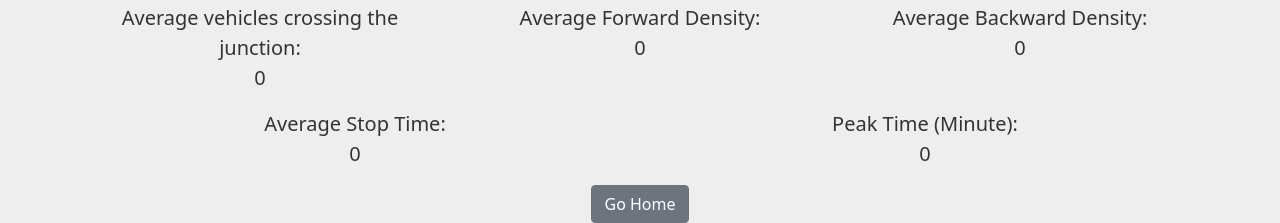
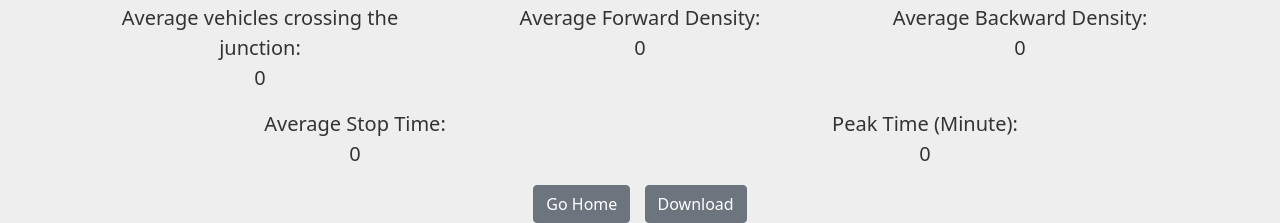
Before and after one commit to Gautam-J/Traffic-Analysis, a Flask app: page /detection in a window 1280 px wide. Shown: the part 918-1141 px from the top of the page. Run offline with Flask 2, Linux system fonts and the light colour scheme; parts of the project's set-up code (start-up, migrations or seed data) failed here and were passed over.

Commit message:
update client add download

```diff
--- a/server.py
+++ b/server.py
@@ -18,7 +18,7 @@ from deep_sort.detection import Detection
 from deep_sort.tracker import Tracker
 from tools import generate_detections as gdet
 
-from flask import Flask, Response, render_template, request, redirect, url_for
+from flask import Flask, Response, render_template, request, redirect, url_for, send_file
 import urllib.request
 
 WEIGHTS = './checkpoints/yolov4-tiny-416'
@@ -108,6 +108,11 @@ def detection():
     return render_template('detection.html')
 
 
+@app.route('/download')
+def download():
+    return send_file(os.path.join(upload_dir, 'out.avi'), as_attachment=True)
+
+
 def stream():
     global count, movingVehicles, stoppedVehicles, currentForwardDensity, currentBackwardDensity, fps
     global peakTimeStart, averageDensityForwardMean, averageDensityBackwardMean, averageVehiclesMean, averageStopTime
@@ -124,9 +129,12 @@ def stream():
     fps = '0'
 
     videoCapture = cv2.VideoCapture("temp/video.mp4")
+    width = int(videoCapture.get(cv2.CAP_PROP_FRAME_WIDTH))
     height = int(videoCapture.get(cv2.CAP_PROP_FRAME_HEIGHT))
     FPS = int(videoCapture.get(cv2.CAP_PROP_FPS))
     peakTimeFrames = PEAK_TIME_WINDOW * FPS
+    codec = cv2.VideoWriter_fourcc(*'XVID')
+    out = cv2.VideoWriter(os.path.join(upload_dir, 'out.avi'), codec, FPS, (width, height))
     pts = [deque(maxlen=30) for _ in range(1000)]
     densityForward = deque(maxlen=FPS)
     densityBackward = deque(maxlen=FPS)
@@ -222,9 +230,9 @@ def stream():
                 color = [i * 255 for i in color]
 
                 # draw bounding boxes
-                cv2.rectangle(frame, (int(bbox[0]), int(bbox[1])), (int(bbox[2]), int(bbox[3])), color, 2)
+                cv2.rectangle(frame, (int(bbox[0]), int(bbox[1])), (int(bbox[2]), int(bbox[3])), color, 1)
                 cv2.rectangle(frame, (int(bbox[0]), int(bbox[1] - 30)), (int(bbox[0]) + (len(class_name) + len(str(track.track_id))) * 17, int(bbox[1])), color, -1)
-                cv2.putText(frame, class_name + "-" + str(track.track_id), (int(bbox[0]), int(bbox[1] - 10)), 0, 0.75, (255, 255, 255), 2)
+                cv2.putText(frame, class_name + "-" + str(track.track_id), (int(bbox[0]), int(bbox[1] - 10)), 0, 0.75, (255, 255, 255), 1)
 
                 # calculate centroid
                 center = (int(((bbox[0]) + (bbox[2])) / 2), int(((bbox[1]) + (bbox[3])) / 2))
@@ -270,6 +278,7 @@ def stream():
 
             result = np.asarray(frame)
             result = cv2.cvtColor(frame, cv2.COLOR_RGB2BGR)
+            out.write(result)
             frame = cv2.imencode('.jpg', result)[1].tostring()
 
             yield (b'--frame\r\n'b'Content-Type: text/plain\r\n\r\n' + frame + b'\r\n')
--- a/templates/detection.html
+++ b/templates/detection.html
@@ -99,7 +99,13 @@
 </center>
 
 <center>
-  <a class="btn btn-secondary" href="{{ url_for('main') }}">Go Home</a>
+  <a
+    class="btn btn-secondary"
+    href="{{ url_for('main') }}"
+    style="margin-right: 10px"
+    >Go Home</a
+  >
+  <a href="{{ url_for('download') }}" class="btn btn-secondary">Download</a>
 </center>
 
 <script>
```
